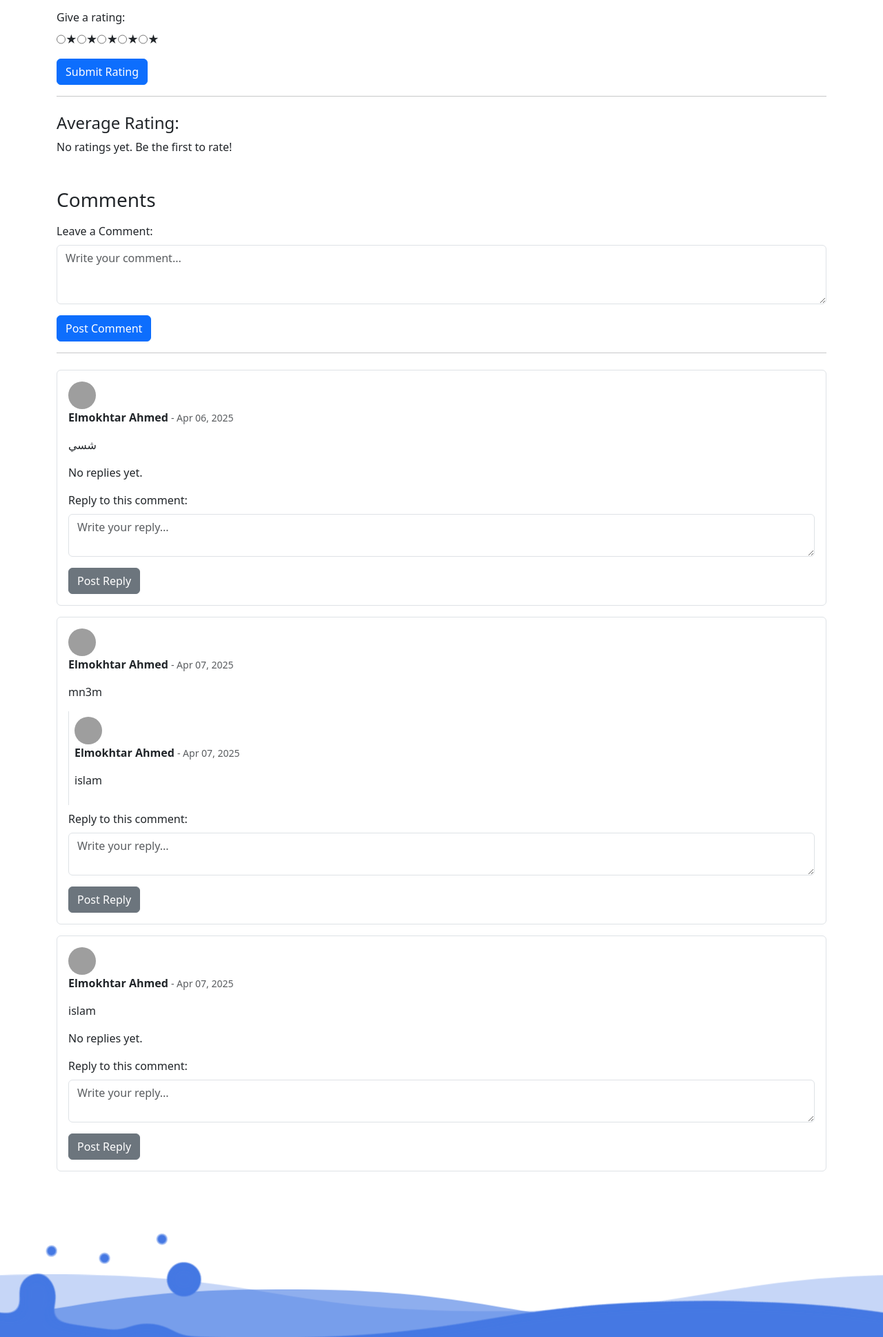
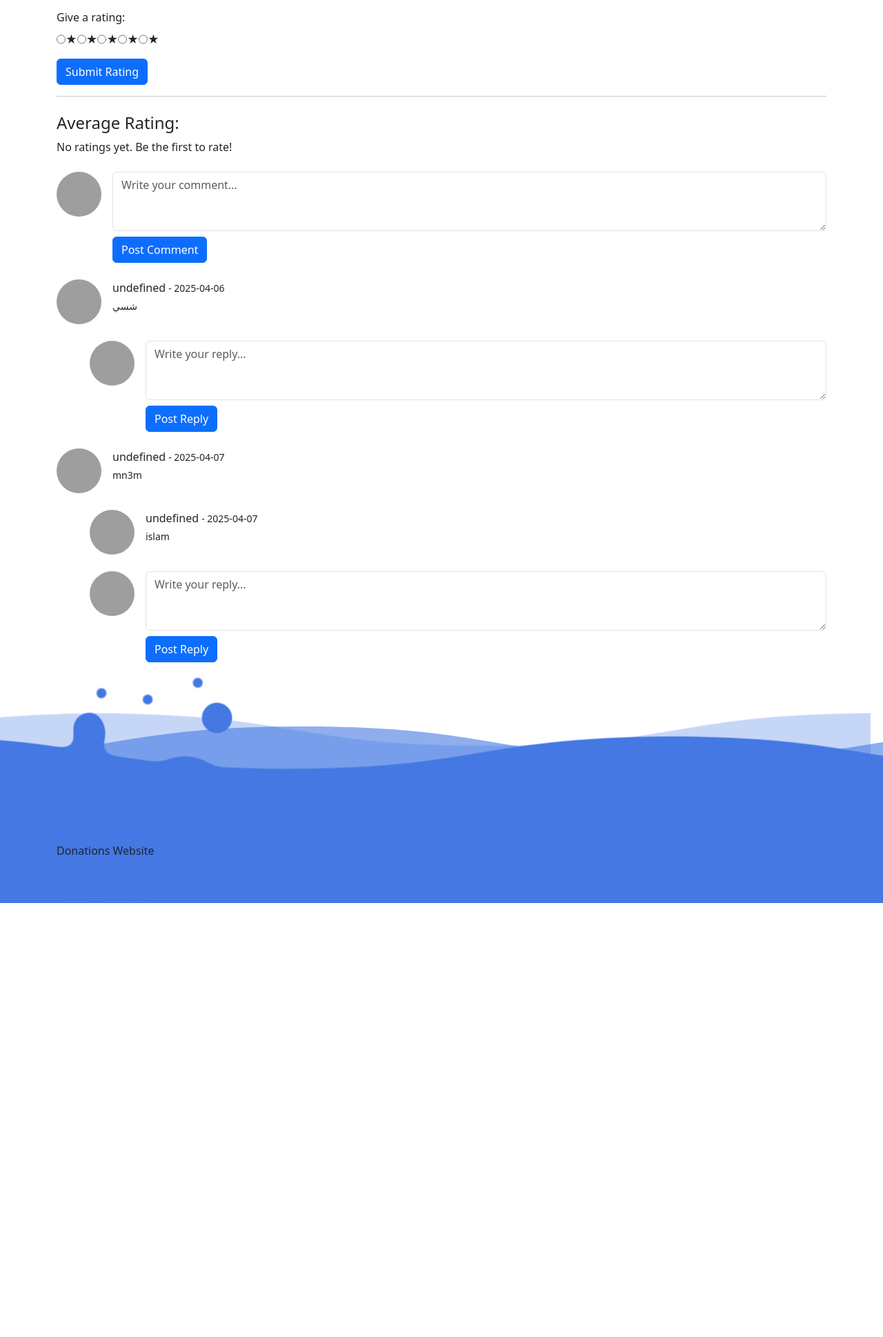
Before and after one commit to mokhtarjo21/Donations-project, a Django app: page /project/1/ in a window 1280 px wide. Shown: the part 870-2808 px from the top of the page at 69% size. After the commit the page ends 2179 px from the top, so only its background shows below. Run offline with Django 5.2, Linux system fonts and the light colour scheme; a user stored in the database is signed in; data comes from the database, SQL or seed files in the repository; grey boxes are pictures that could not be loaded.

Commit message:
edit comments

```diff
--- a/interactions/views.py
+++ b/interactions/views.py
@@ -38,8 +38,15 @@
         comment.delete()
         return Response(status=status.HTTP_204_NO_CONTENT)
     def get(self, request):
+        comments_list = []
+        user = request.user
+        comments_list.append([user.picture.url,user.id])
         comments = Comment.objects.all()
-        comments_list = list(comments.values())  # Convert to a list of dictionaries
+        comments_list.append(list(comments.values()) )
+        users = User.objects.all()
+        comments_list.append(list(users.values()))
+
+        # comments_list.append() # Convert to a list of dictionaries
         return JsonResponse(comments_list, safe=False, status=status.HTTP_200_OK)
         # return JsonResponse({comments}, status=status.HTTP_200_OK)
 
--- a/main/templates/components/project_detail.html
+++ b/main/templates/components/project_detail.html
@@ -9,7 +9,8 @@
         <div class="row">
             {% for picture in project.projectpictures_set.all %}
             <div class="col-md-4">
-                <img src="{{ picture.image.url }}" class="img-fluid mb-2" alt="{{ project.title }}" style="max-height: 300px; object-fit: cover;">
+                <img src="{{ picture.image.url }}" class="img-fluid mb-2" alt="{{ project.title }}"
+                    style="max-height: 300px; object-fit: cover;">
             </div>
             {% endfor %}
         </div>
@@ -63,15 +64,20 @@
                 <label for="rating" class="form-label">Give a rating:</label>
                 <div id="rating" class="d-flex">
                     <!-- Star Rating Input -->
-                    <input type="radio" id="star5" name="rating" value="5" {% if user.rating == 5 %} checked {% endif %}>
+                    <input type="radio" id="star5" name="rating" value="5" {% if user.rating == 5 %} checked
+                        {% endif %}>
                     <label for="star5" class="star">&#9733;</label>
-                    <input type="radio" id="star4" name="rating" value="4" {% if user.rating == 4 %} checked {% endif %}>
+                    <input type="radio" id="star4" name="rating" value="4" {% if user.rating == 4 %} checked
+                        {% endif %}>
                     <label for="star4" class="star">&#9733;</label>
-                    <input type="radio" id="star3" name="rating" value="3" {% if user.rating == 3 %} checked {% endif %}>
+                    <input type="radio" id="star3" name="rating" value="3" {% if user.rating == 3 %} checked
+                        {% endif %}>
                     <label for="star3" class="star">&#9733;</label>
-                    <input type="radio" id="star2" name="rating" value="2" {% if user.rating == 2 %} checked {% endif %}>
+                    <input type="radio" id="star2" name="rating" value="2" {% if user.rating == 2 %} checked
+                        {% endif %}>
                     <label for="star2" class="star">&#9733;</label>
-                    <input type="radio" id="star1" name="rating" value="1" {% if user.rating == 1 %} checked {% endif %}>
+                    <input type="radio" id="star1" name="rating" value="1" {% if user.rating == 1 %} checked
+                        {% endif %}>
                     <label for="star1" class="star">&#9733;</label>
                 </div>
             </div>
@@ -86,7 +92,8 @@
             {% if project.average_rating %}
             <div class="d-flex">
                 {% for i in 1..5 %}
-                <span class="star {% if project.average_rating >= i %}text-warning{% else %}text-muted{% endif %}">&#9733;</span>
+                <span
+                    class="star {% if project.average_rating >= i %}text-warning{% else %}text-muted{% endif %}">&#9733;</span>
                 {% endfor %}
             </div>
             <p>{{ project.average_rating }} / 5</p>
@@ -95,75 +102,12 @@
             {% endif %}
         </div>
     </div>
-
-    <!-- Comments Section -->
-    <div class="mt-5">
-        <h3 class="mb-3">Comments</h3>
-
-        <!-- Comment Form -->
-
-            <div class="mb-3">
-                <label for="comment" class="form-label">Leave a Comment:</label>
-                <textarea class="form-control" id="commentv" name="comment" rows="3" placeholder="Write your comment..."></textarea>
-            </div>
-            <button onclick="addComment({{project.id}})" class="btn btn-primary">Post Comment</button>
+    <!-- Section Comment  -->
+    <section id="comments-all" class="gradient-custom">
 
 
-        <hr>
-
-        <!-- Display Comments -->
-        <div class="comments-list mt-4">
-            {% for comment in project.comments.all %}
-
-            <div class="comment mb-3 p-3 border rounded">
-                <img src="{{comment.user.picture}}" alt="{{ comment.user.fname }} " class="rounded-circle" style="width: 40px; height: 40px; cursor: pointer;" id="userDropdown" data-bs-toggle="dropdown" aria-expanded="false" />
-                <p><strong>
-                    {% if comment.user.fname %}
-
-                    {{ comment.user.fname }} {{ comment.user.lname }}
-                            {% else %}
-                            Admin
-                            {% endif %}
-                    </strong> <small class="text-muted">- {{ comment.created_at|date:"M d, Y" }}</small></p>
-                <p>{{ comment.content }}</p>
-
-                <!-- Reply Section -->
-                <div class="replies mt-3">
-                    {% for reply in comment.replies.all %}
-                    <div class="reply mb-2 p-2 border-start">
-                        <img src="{{reply.user.picture}}" alt="{{ reply.user.fname }} " class="rounded-circle" style="width: 40px; height: 40px; cursor: pointer;" id="userDropdown" data-bs-toggle="dropdown" aria-expanded="false" />
-                        <p><strong>{% if reply.user.fname %}
-
-                            {{ reply.user.fname }} {{ reply.user.lname }}
-                            {% else %}
-                            Admin
-                            {% endif %}
-
-                        </strong> <small class="text-muted">- {{ reply.created_at|date:"M d, Y" }}</small></p>
-                        <p>{{ reply.content }}</p>
-                    </div>
-                    {% empty %}
-                    <p>No replies yet.</p>
-                    {% endfor %}
-                </div>
-
-                <!-- Reply Form -->
-                <div class="mt-2">
-
-                    <div class="mb-3">
-                        <label for="reply" class="form-label">Reply to this comment:</label>
-                        <textarea class="form-control" id="reply{{ comment.id }}" name="reply" rows="2" placeholder="Write your reply..."></textarea>
-                    </div>
-                    <button onclick="addReply({{ comment.id }})" class="btn btn-secondary">Post Reply</button>
-                </div>
-            </div>
-            {% empty %}
-            <p>No comments yet. Be the first to comment!</p>
-            {% endfor %}
-        </div>
-    </div>
-</div>
-{% endblock %}
-{% block js %}
-<script src="{% static 'users/js/comment-reply.js'%}"></script>
- {% endblock %}
+    </section>
+    {% endblock %}
+    {% block js %}
+    <script src="{% static 'users/js/comment-reply.js'%}"></script>
+    {% endblock %}
--- a/static/users/js/comment-reply.js
+++ b/static/users/js/comment-reply.js
@@ -46,17 +46,149 @@
  .catch(error => console.error('Error adding reply:', error));
 }
 
-function getComments(){
+// function getComments(){
+//     fetch(`/interactions`)
+//     .then(response => response.json())
+//     .then(data => {
+//         console.log('Comments:', data);
+//         const commentsList = document.getElementById('comments');
+//         commentsList.innerHTML = `
+//         <div class="d-flex flex-start mt-4">
+// <img class="rounded-circle shadow-1-strong me-3" id="comment-user" src="${data[0][0]}" alt="avatar" width="65" height="65" />
+// <div class="flex-grow-1 flex-shrink-1">
+//   <textarea class="form-control" rows="3" placeholder="Write your comment..."></textarea>
+//   <button  onclick="addComment(${data[0][1]}) " class="btn btn-primary mt-2">Post Comment</button>
+// </div>
+// </div>
+
+//          <div class="container my-5 py-5">
+//     <div class="row d-flex justify-content-center">
+//       <div class="col-md-12 col-lg-10 col-xl-8">
+//         <div class="card">
+//           <div class="card-body p-4">
+//         `; // Clear the existing comments
+
+//         data[1].filter(comment => comment.parent_id === null).forEach(comment => {
+//             commentsList.innerHTML += `
+
+//    <div class="d-flex flex-start mt-4">
+//               <img class="rounded-circle shadow-1-strong me-3" src="https://mdbcdn.b-cdn.net/img/Photos/Avatars/img%20(11).webp" alt="avatar" width="65" height="65" />
+//               <div class="flex-grow-1 flex-shrink-1">
+//                 <div>
+//                   <div class="d-flex justify-content-between align-items-center">
+//                     <p class="mb-1">
+//                       Simona Disa <span class="small">- 3 hours ago</span>
+//                     </p>
+//                   </div>
+//                   <p class="small mb-0">
+//                     letters, as opposed to using 'Content here, content here', making it look like readable English.
+//                   </p>
+//                 </div>
+//             `;
+//             data[1].filter(reply => reply.parent_id === comment.id).forEach(reply => {
+//                 commentsList.innerHTML += ` <div class="d-flex flex-start mt-4">
+//                   <a class="me-3" href="#">
+//                     <img class="rounded-circle shadow-1-strong" src="https://mdbcdn.b-cdn.net/img/Photos/Avatars/img%20(32).webp" alt="avatar" width="65" height="65" />
+//                   </a>
+//                   <div class="flex-grow-1 flex-shrink-1">
+//                     <div class="d-flex justify-content-between align-items-center">
+//                       <p class="mb-1">
+//                         John Smith <span class="small">- 4 hours ago</span>
+//                       </p>
+//                     </div>
+//                     <p class="small mb-0">
+//                       the majority have suffered alteration in some form, by injected humour, or randomised words.
+//                     </p>
+//                   </div>
+//                 </div>`;
+
+//             });
+//             commentsList.innerHTML += `<div class="d-flex flex-start mt-4">
+//                   <img class="rounded-circle shadow-1-strong me-3" src="https://mdbcdn.b-cdn.net/img/Photos/Avatars/img%20(12).webp" alt="avatar" width="65" height="65" />
+//                   <div class="flex-grow-1 flex-shrink-1">
+//                     <textarea class="form-control" rows="3" placeholder="Write your reply..."></textarea>
+//                     <button class="btn btn-primary mt-2">Post Reply</button>
+//                   </div>
+//                 </div>
+
+//               </div>
+//             </div>
+//             `;
+
+//         })
+//         commentsList.innerHTML += ` </div>
+//         </div>
+//       </div>
+//     </div>
+//   </div>
+// `;
+//     })
+//     .catch(error => console.error('Error fetching comments:', error));
+// }
+function getComments() {
     fetch(`/interactions`)
     .then(response => response.json())
     .then(data => {
         console.log('Comments:', data);
-        const commentsList = document.getElementById('comments-list');
-        commentsList.innerHTML = ''; // Clear the existing comments
+        const commentsList = document.getElementById('comments-all');
+        commentsList.innerHTML = `
+         <div class="d-flex flex-start mt-4">
+ <img class="rounded-circle shadow-1-strong me-3" id="comment-user" src="${data[0][0]}" alt="avatar" width="65" height="65" />
+ <div class="flex-grow-1 flex-shrink-1">
+   <textarea class="form-control" rows="3" placeholder="Write your comment..."></textarea>
+   <button  onclick="addComment(${data[0][1]}) " class="btn btn-primary mt-2">Post Comment</button>
+ </div>
+ </div>
+        `; // Clear the existing comments
 
-        data.forEach(comment => {
+        // Loop through top-level comments and display them
+        data[1].filter(comment => comment.parent_id === null).forEach(comment => {
+            commentsList.innerHTML += `
+                <div class="d-flex flex-start mt-4">
+                    <img class="rounded-circle shadow-1-strong me-3" src="https://mdbcdn.b-cdn.net/img/Photos/Avatars/img%20(11).webp" alt="avatar" width="65" height="65" />
+                    <div class="flex-grow-1 flex-shrink-1">
+                        <div class="d-flex justify-content-between align-items-center">
+                            <p class="mb-1">
+                                ${comment.username} <span class="small">- ${comment.created_at.slice(0, 10)}</span>
+                            </p>
+                        </div>
+                        <p class="small mb-0">${comment.content}</p>
+                    </div>
+                </div>
+            `;
 
+            // Loop through replies to this comment and display them
+            data[1].filter(reply => reply.parent_id === comment.id).forEach(reply => {
+                data[2]
+                commentsList.innerHTML += `
+                    <div class="d-flex flex-start mt-4 ms-5">
+                        <img class="rounded-circle shadow-1-strong me-3" src="https://mdbcdn.b-cdn.net/img/Photos/Avatars/img%20(32).webp" alt="avatar" width="65" height="65" />
+                        <div class="flex-grow-1 flex-shrink-1">
+                            <div class="d-flex justify-content-between align-items-center">
+                                <p class="mb-1">
+                                    ${reply.username} <span class="small">- ${reply.created_at.slice(0, 10)}</span>
+                                </p>
+                            </div>
+                            <p class="small mb-0">${reply.content}</p>
+                        </div>
+                    </div>
+                `;
+            });
+
+            // Add a reply section below each comment
+            commentsList.innerHTML += `
+                <div class="d-flex flex-start mt-4 ms-5">
+                    <img class="rounded-circle shadow-1-strong me-3" src="https://mdbcdn.b-cdn.net/img/Photos/Avatars/img%20(12).webp" alt="avatar" width="65" height="65" />
+                    <div class="flex-grow-1 flex-shrink-1">
+                        <textarea class="form-control" rows="3" placeholder="Write your reply..."></textarea>
+                        <button class="btn btn-primary mt-2">Post Reply</button>
+                    </div>
+                </div>
+            `;
         });
+
     })
     .catch(error => console.error('Error fetching comments:', error));
 }
+
+getComments();
```
